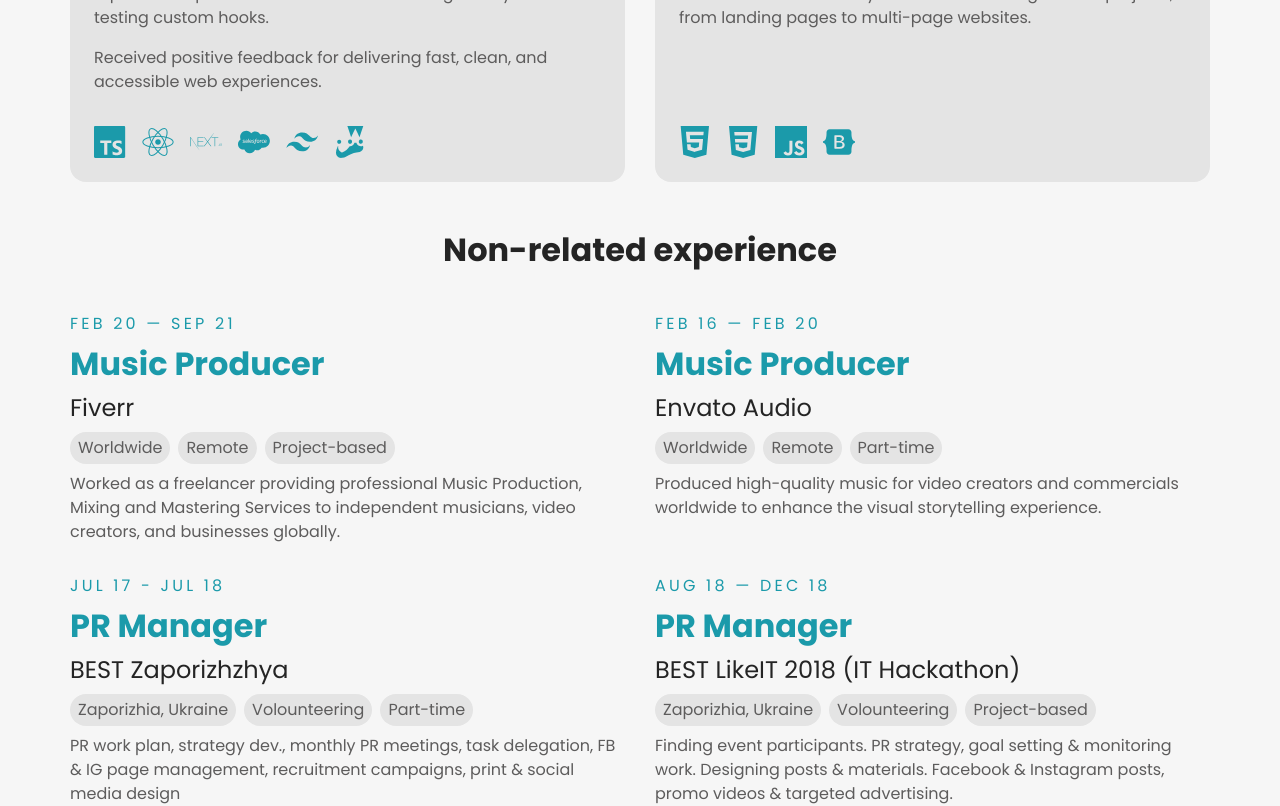
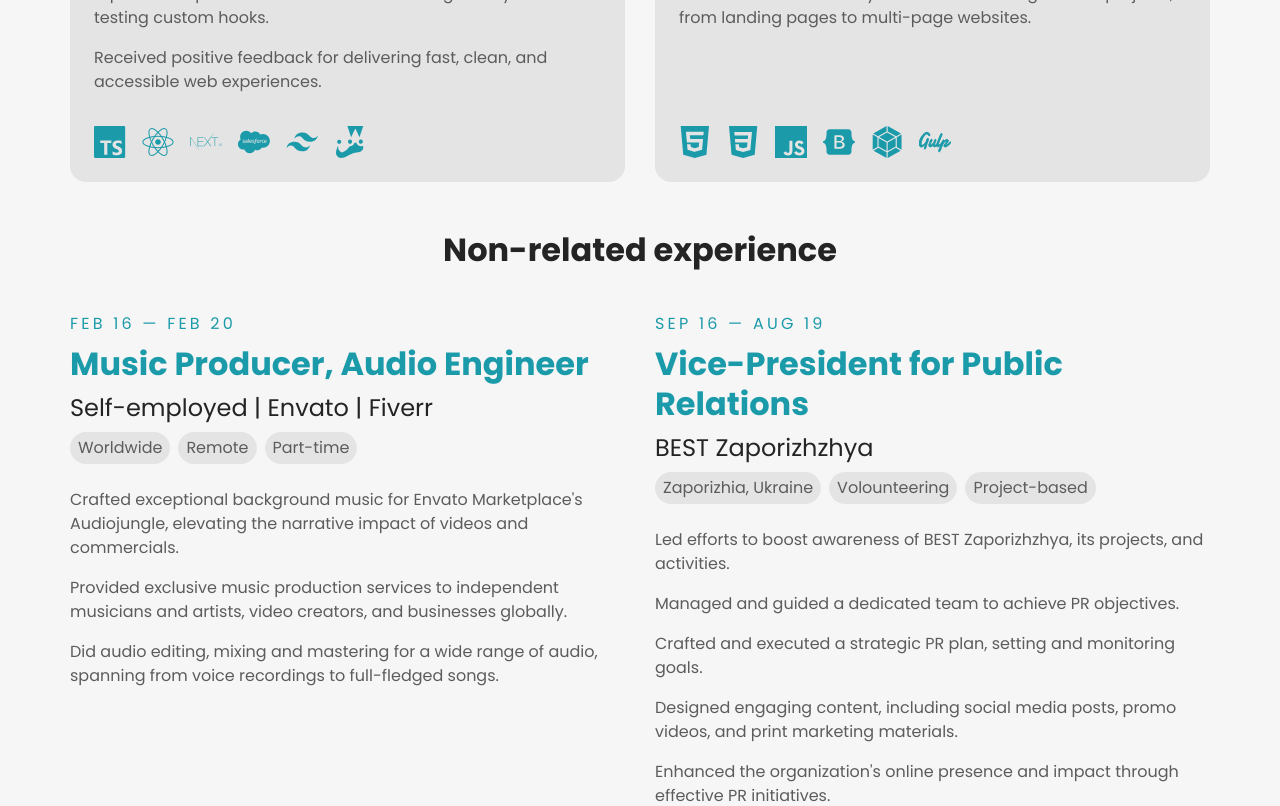
Before and after one commit to VladislavDegtyarenko/vd-developer-portfolio, a Next.js app: page / in a window 1280 px wide. Shown: the part 2780-3586 px from the top of the page. Built offline with nearby package versions, Linux system fonts and the light colour scheme.

Commit message:
experience: group and improve text content

```diff
--- a/app/data/experience.ts
+++ b/app/data/experience.ts
@@ -8,6 +8,8 @@ import JestIcon from "/public/assets/Icons/Jest.svg";
 import SalesforceIcon from "/public/assets/Icons/Salesforce.svg";
 import TailwindIcon from "/public/assets/Icons/Tailwind.svg";
 import BootstrapIcon from "/public/assets/Icons/Bootstrap.svg";
+import GulpIcon from "/public/assets/Icons/Gulp.svg";
+import WebpackIcon from "/public/assets/Icons/Webpack.svg";
 
 const experienceData = [
   {
@@ -45,39 +47,33 @@ const experienceData = [
       { ...CSSIcon, alt: "CSS" },
       { ...JSIcon, alt: "Javascript" },
       { ...BootstrapIcon, alt: "Bootstrap" },
+      { ...WebpackIcon, alt: "Webpack" },
+      { ...GulpIcon, alt: "Gulp.js" },
     ],
   },
   {
-    timerange: "feb 20 — sep 21",
-    position: "Music Producer",
-    company: "Fiverr",
-    chips: ["Worldwide", "Remote", "Project-based"],
-    description:
-      "Worked as a freelancer providing professional Music Production, Mixing and Mastering Services to independent musicians, video creators, and businesses globally.",
+    timerange: "Feb 16 — Feb 20",
+    position: "Music Producer, Audio Engineer",
+    company: "Self-employed | Envato | Fiverr",
+    chips: ["Worldwide", "Remote", "Part-time"],
+    description: `
+      Crafted exceptional background music for Envato Marketplace's Audiojungle, elevating the narrative impact of videos and commercials.
+      Provided exclusive music production services to independent musicians and artists, video creators, and businesses globally.
+      Did audio editing, mixing and mastering for a wide range of audio, spanning from voice recordings to full-fledged songs.
+      `,
   },
   {
-    timerange: "Feb 16 — Feb 20",
-    position: "Music Producer",
-    company: "Envato Audio",
-    chips: ["Worldwide", "Remote", "Part-time"],
-    description:
-      "Produced high-quality music for video creators and commercials worldwide to enhance the visual storytelling experience.",
-  },
-  {
-    timerange: "jul 17 - jul 18",
-    position: "PR Manager",
+    timerange: "sep 16 — aug 19",
+    position: "Vice-President for Public Relations",
     company: "BEST Zaporizhzhya",
-    chips: ["Zaporizhia, Ukraine", "Volounteering", "Part-time"],
-    description:
-      "PR work plan, strategy dev., monthly PR meetings, task delegation, FB & IG page management, recruitment campaigns, print & social media design",
-  },
-  {
-    timerange: "aug 18 — dec 18",
-    position: "PR Manager",
-    company: "BEST LikeIT 2018 (IT Hackathon)",
     chips: ["Zaporizhia, Ukraine", "Volounteering", "Project-based"],
-    description:
-      "Finding event participants. PR strategy, goal setting & monitoring work. Designing posts & materials. Facebook & Instagram posts, promo videos & targeted advertising.",
+    description: `
+      Led efforts to boost awareness of BEST Zaporizhzhya, its projects, and activities.
+      Managed and guided a dedicated team to achieve PR objectives.
+      Crafted and executed a strategic PR plan, setting and monitoring goals.
+      Designed engaging content, including social media posts, promo videos, and print marketing materials.
+      Enhanced the organization's online presence and impact through effective PR initiatives.
+    `,
   },
 ];
 
```
